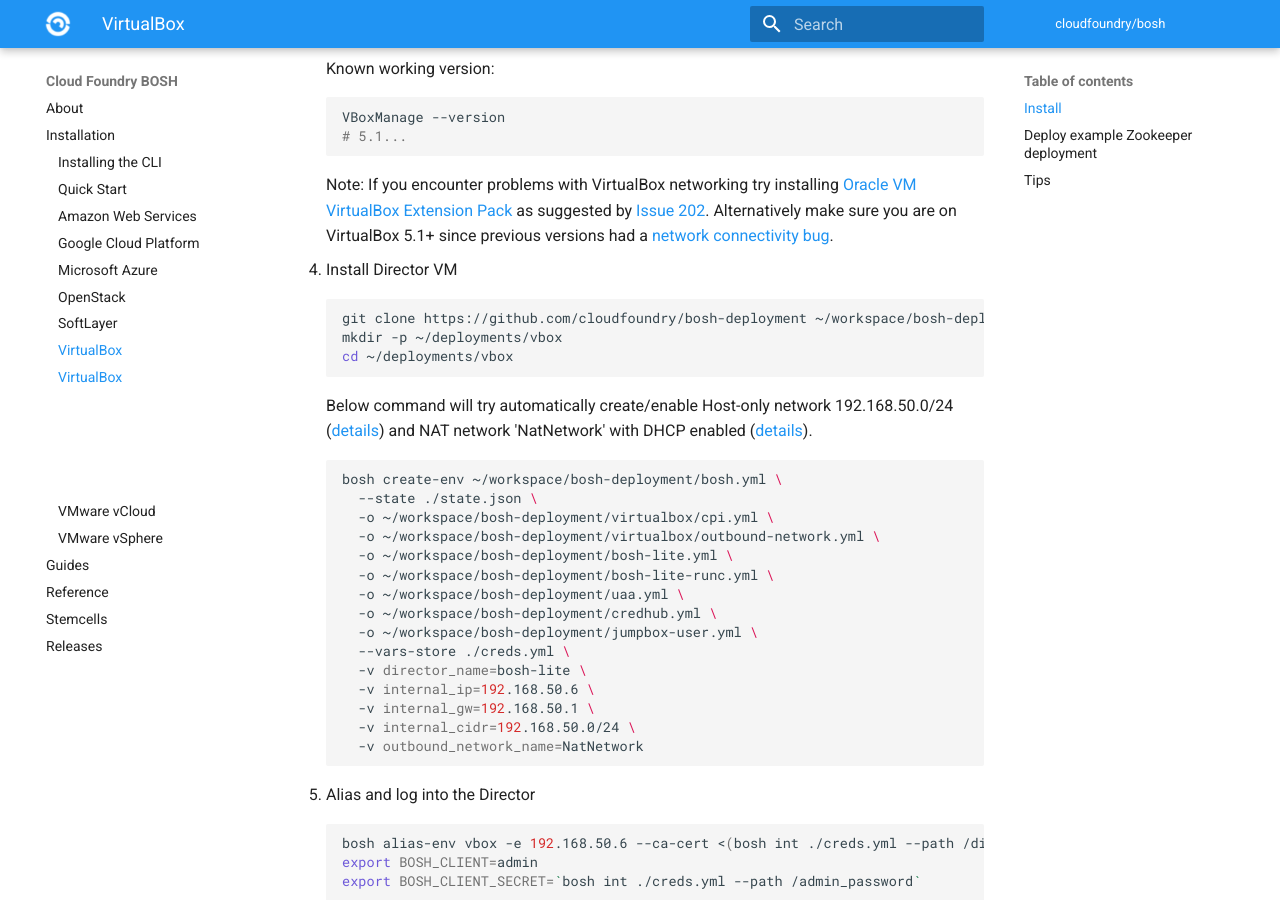
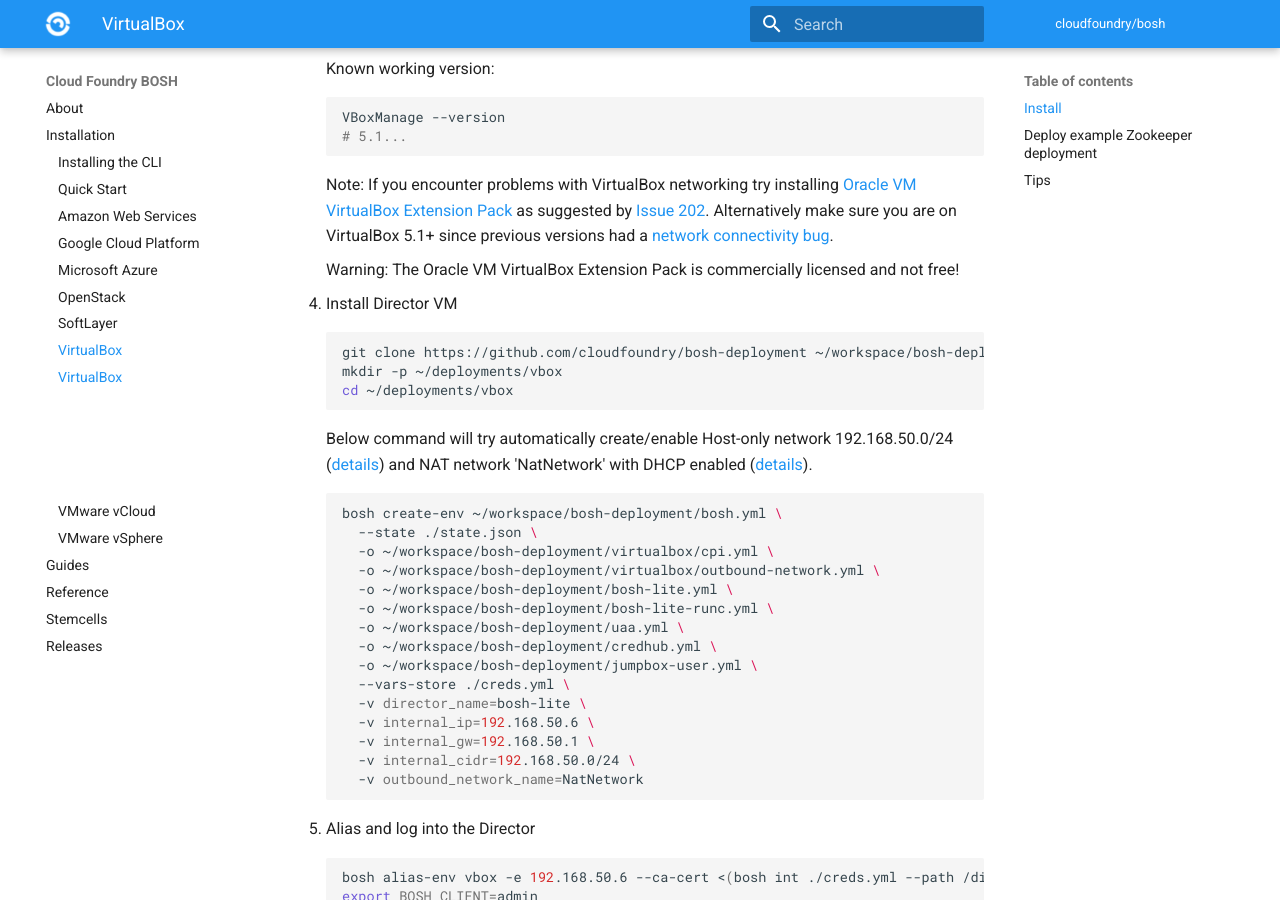
Before and after one commit to cloudfoundry/docs-bosh, an MkDocs documentation site: the page built from content/bosh-lite.md, in a window 1280 px wide and 900 px high, scrolled down 625 px. Built offline with MkDocs 1.6.1 and Material for MkDocs 9.7.7, drawn with Linux system fonts in a browser that asks for light colours; old or Windows-style settings are respelled for this version of MkDocs.

Commit message:
add a warning about the license for Oracle VM VirtualBox Extension Pack
I'd like to save some folks the trouble of having and Oracle account rep contact them and ask for money since they downloaded the extension pack.

````diff
--- a/content/bosh-lite.md
+++ b/content/bosh-lite.md
@@ -23,6 +23,8 @@ Follow below steps to get it running on locally on VirtualBox:
     ```
 
     Note: If you encounter problems with VirtualBox networking try installing [Oracle VM VirtualBox Extension Pack](https://www.virtualbox.org/wiki/Downloads) as suggested by [Issue 202](https://github.com/cloudfoundry/bosh-lite/issues/202). Alternatively make sure you are on VirtualBox 5.1+ since previous versions had a [network connectivity bug](https://github.com/concourse/concourse-lite/issues/9).
+
+    Warning: The Oracle VM VirtualBox Extension Pack is commercially licensed and not free!
 
 1. Install Director VM
 
````
